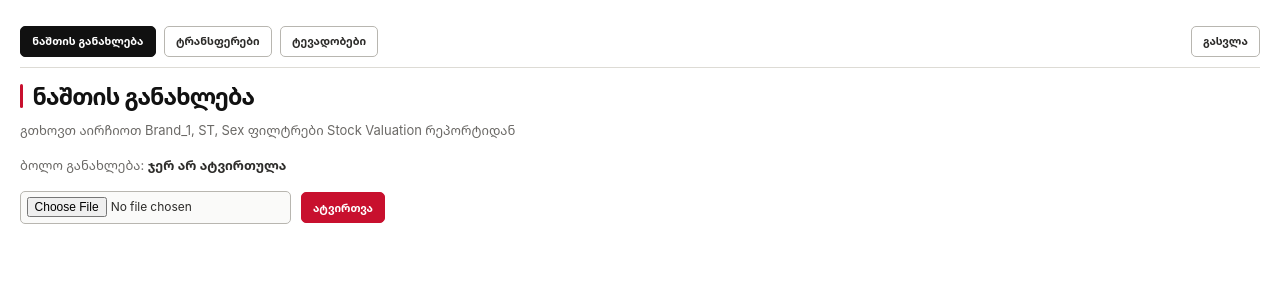
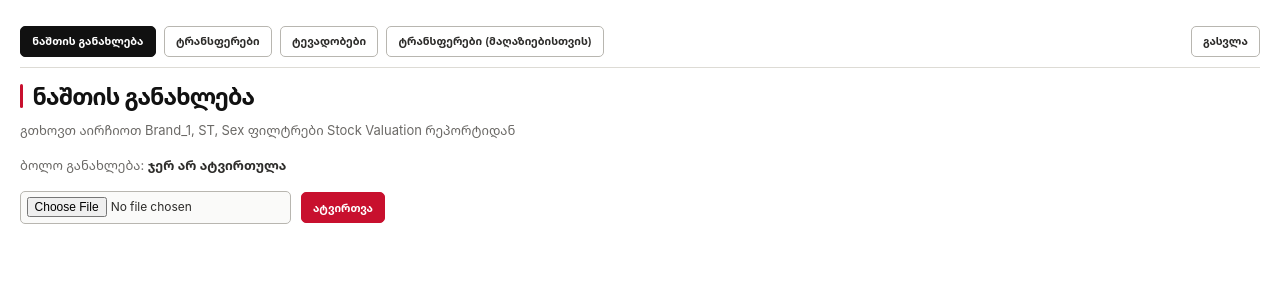
Before and after one commit to MishaGeg/store-transfer-capacity-tool, a Flask app: page /import-stock in a window 1280 px wide. Shown: the top 300 px of the page. Run offline with Flask 3, Linux system fonts and the light colour scheme; the visitor is signed in with stand-in values (Sample User, id 1); data that the repository does not hold is empty.

Commit message:
Add store-facing transfers navigation link

```diff
--- a/templates/edit-capacities.html
+++ b/templates/edit-capacities.html
@@ -383,6 +383,7 @@
             <a href="/import-stock" class="action-btn">ნაშთის განახლება</a>
             <a href="/transfers-page" class="action-btn">ტრანსფერები</a>
             <a href="/edit-capacities" class="action-btn current">ტევადობები</a>
+            <a href="/public-transfers" class="action-btn">ტრანსფერები (მაღაზიებისთვის)</a>
             <button type="button" class="action-btn nav-spacer" id="logoutBtn">გასვლა</button>
         </nav>
 
--- a/templates/import.html
+++ b/templates/import.html
@@ -187,6 +187,7 @@
             <a href="/import-stock" class="action-btn current">ნაშთის განახლება</a>
             <a href="/transfers-page" class="action-btn">ტრანსფერები</a>
             <a href="/edit-capacities" class="action-btn">ტევადობები</a>
+            <a href="/public-transfers" class="action-btn">ტრანსფერები (მაღაზიებისთვის)</a>
             <button type="button" class="action-btn nav-spacer" id="logoutBtn">გასვლა</button>
         </nav>
 
--- a/templates/transfers.html
+++ b/templates/transfers.html
@@ -2842,6 +2842,7 @@
                         <a href="/import-stock" className="action-btn">ნაშთის განახლება</a>
                         <a href="/transfers-page" className="action-btn current">ტრანსფერები</a>
                         <a href="/edit-capacities" className="action-btn">ტევადობები</a>
+                        <a href="/public-transfers" className="action-btn">ტრანსფერები (მაღაზიებისთვის)</a>
                         <button type="button" className="action-btn nav-spacer" onClick={logout}>გასვლა</button>
                     </nav>
 
```
